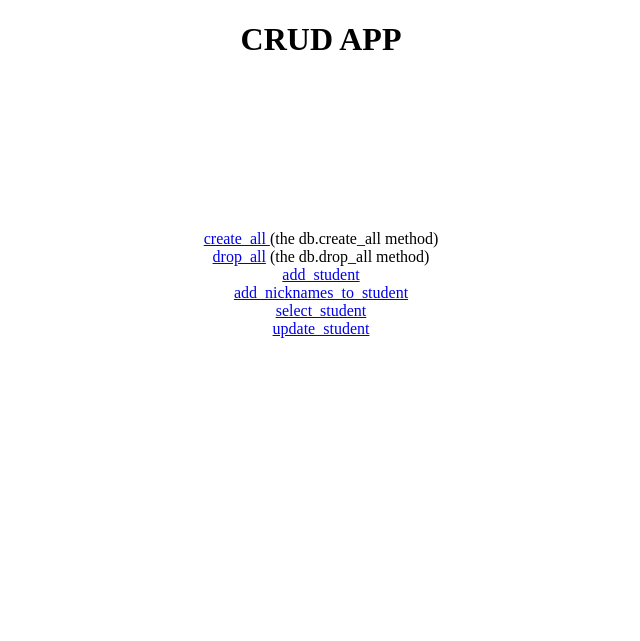
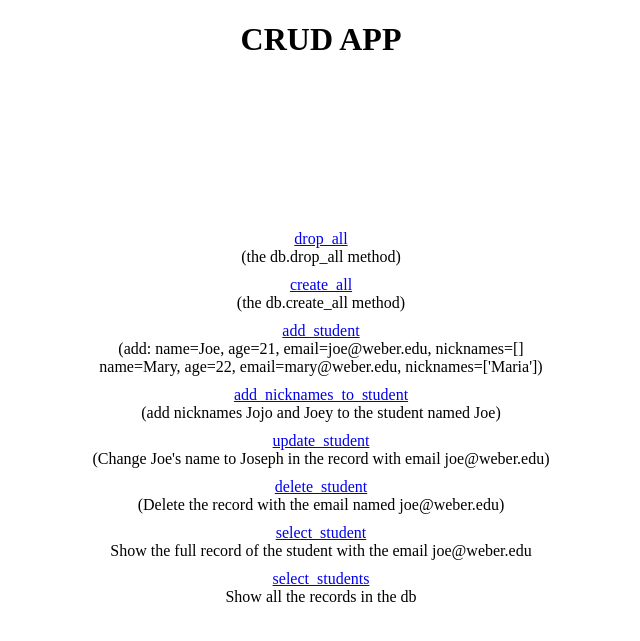
Before and after one commit to lfernandez55/3200_sqlalchemy_crud_wtf_app, a Flask app: page / in a window 1280 px wide. Shown: the top 641 px of the page, without its empty margins (319-959 px from the left). Run offline with Flask 2, Linux system fonts and the light colour scheme.

Commit message:
Everything working with one to many relationship

```diff
--- a/app.py
+++ b/app.py
@@ -12,11 +12,18 @@ class Student(db.Model):
     __tablename__ = 'student'
     id = db.Column(db.Integer(), primary_key=True)
     name = db.Column(db.String(50), unique=True)
+    email = db.Column(db.String(50), unique=True)
     age = db.Column(db.Integer())
-    student_nick_names = db.relationship("StudentNickName", backref='student')
+    student_nick_names = db.relationship("StudentNickName", backref='student', cascade='all')
 
-    def __repr__(self):
-        string_object = self.name  + "end_of_object"
+    def __str__(self):
+
+        nick_names = "["
+        for nick in self.student_nick_names:
+            nick_names = nick_names + nick.nick_name + ','
+        nick_names = nick_names + "]"
+        #string_object = str(self.id)  + "|" + str(self.name)  + "|" + str(self.age)  + "|" +str(self.student_nick_names)
+        string_object = str(self.id) + "|" + str(self.name) +"|" + str(self.email) + "|" + str(self.age) + "|" + nick_names
         return string_object
 
 # Define the UserRoles association table
@@ -24,7 +31,11 @@ class StudentNickName(db.Model):
     __tablename__ = 'student_nick_name'
     id = db.Column(db.Integer(), primary_key=True)
     nick_name = db.Column(db.String(50), unique=True)
-    student_id = db.Column(db.Integer, db.ForeignKey('student.id'))
+    student_id = db.Column(db.Integer, db.ForeignKey('student.id', ondelete='CASCADE'))
+
+    def __str__(self):
+        string_object = nick_name
+        return string_object
 
 if __name__ == '__main__':
     app.run(host='0.0.0.0', port=4000, debug=True)
@@ -48,9 +59,9 @@ def drop_all():
     message = "DB Dropped!!)"
     return render_template('index.html', message=message)
 
-@app.route('/add_student')
-def add_student():
-    joe = Student(name='Joe',age=21)
+@app.route('/add_students')
+def add_students():
+    joe = Student(name='Joe',email="joe@weber.edu",age=21)
     # nickname_1 = StudentNickName(nick_name="Jo Jo")
     # nickname_2 = StudentNickName(nick_name="Joey")
     # joe.student_nick_names.append(nickname_1)
@@ -58,14 +69,21 @@ def add_student():
     db.session.add(joe)
     db.session.commit()
 
-    message = "Student named Joe added to DB)"
+    mary = Student(name='Mary', email="mary@weber.edu", age=22)
+    nickname_1 = StudentNickName(nick_name="Maria")
+    mary.student_nick_names.append(nickname_1)
+    db.session.add(mary)
+    db.session.commit()
+
+
+    message = "Student named Joe and Mary added to DB)"
     return render_template('index.html', message=message)
 
 @app.route('/add_nicknames_to_student')
 def add_nicknames_to_student():
-    joe = Student.query.filter(Student.name == 'Joe').first()
+    joe = Student.query.filter(Student.email == 'joe@weber.edu').first()
     print(joe.name)
-    nickname_1 = StudentNickName(nick_name="Jo Jo")
+    nickname_1 = StudentNickName(nick_name="Jojo")
     nickname_2 = StudentNickName(nick_name="Joey")
     joe.student_nick_names.append(nickname_1)
     joe.student_nick_names.append(nickname_2)
@@ -76,18 +94,40 @@ def add_nicknames_to_student():
 
 @app.route('/update_student')
 def update_student():
-    joe = Student.query.filter(Student.name == 'Joe').first()
-    #TODO:  update student here
-    message = "TODO UPDATE STUDENT"
+    joe = Student.query.filter(Student.email == 'joe@weber.edu').first()
+    joe.name = 'Joseph'
+    db.session.add(joe)
+    db.session.commit()
+    message = "Student Updated"
     return render_template('index.html', message=message)
 
 
 @app.route('/select_student')
 def select_student():
-    joe = Student.query.filter(Student.name == 'Joe').first()
+    joe = Student.query.filter(Student.email == 'joe@weber.edu').first()
+    # print(joe)
+    # query_results = ""
+    # query_results = query_results + joe.name + " AKA: "
+    # for nicknames in joe.student_nick_names:
+    #     query_results = query_results + " " + nicknames.nick_name
+    # message = "Query Results: " + query_results
+    message = "Query Results:<br> " + str(joe)
+    return render_template('index.html', message=message)
+
+@app.route('/select_students')
+def select_students():
+    students = Student.query.all()
     query_results = ""
-    query_results = query_results + joe.name + " AKA: "
-    for nicknames in joe.student_nick_names:
-        query_results = query_results + " " + nicknames.nick_name
-    message = "Query Results: " + query_results
+    for stud in students:
+        query_results = query_results + str(stud) + "<br>"
+
+    message = "Query Results: <br>" + query_results
     return render_template('index.html', message=message)
+
+@app.route('/delete_student')
+def delete_student():
+    joe = Student.query.filter(Student.email == 'joe@weber.edu').first()
+    db.session.delete(joe)
+    db.session.commit()
+    message = "Joe deleted from DB"
+    return render_template('index.html', message=message)
--- a/templates/index.html
+++ b/templates/index.html
@@ -10,21 +10,41 @@
     text-align: center;
     margin: auto
     }
-    h4{width: 200px; height:50px; margin:auto;}
+    h4{width: 300px; height:50px; margin:auto;}
     ul{list-style-type:none; margin: 100px 0; padding:0}
-    li{margin:0; padding:0}
+    li{margin:10px 0; padding:0}
 
 </style>
 <body>
 <h1>CRUD APP</h1>
-<h4>{{message}}</h4>
+<h4>{{message|safe}}</h4>
 <ul>
-    <li><a href="{{ url_for('create_all') }}" >create_all </a> (the db.create_all method)</li>
-    <li><a href="{{ url_for('drop_all') }}" >drop_all</a> (the db.drop_all method)</li>
-    <li><a href="{{ url_for('add_student') }}" >add_student</a></li>
-    <li><a href="{{ url_for('add_nicknames_to_student') }}" >add_nicknames_to_student</a></li>
-    <li><a href="{{ url_for('select_student') }}" >select_student</a></li>
-    <li><a href="{{ url_for('update_student') }}" >update_student</a></li>
+    <li><a href="{{ url_for('drop_all') }}" >drop_all</a>
+        <br>(the db.drop_all method)
+    </li>
+    <li><a href="{{ url_for('create_all') }}" >create_all </a>
+        <br>(the db.create_all method)
+    </li>
+    <li><a href="{{ url_for('add_students') }}" >add_student</a><br>(add:
+        name=Joe, age=21, email=joe@weber.edu, nicknames=[]<br>
+        name=Mary, age=22, email=mary@weber.edu, nicknames=['Maria'])<br>
+    </li>
+    <li><a href="{{ url_for('add_nicknames_to_student') }}" >add_nicknames_to_student</a>
+    <br>(add nicknames Jojo and Joey to the student named Joe)
+    </li>
+    <li><a href="{{ url_for('update_student') }}" >update_student</a>
+    <br>(Change Joe's name to Joseph in the record with email joe@weber.edu)
+    </li>
+    <li><a href="{{ url_for('delete_student') }}" >delete_student</a>
+    <br>(Delete the record with the email named joe@weber.edu)
+    </li>
+    <li><a href="{{ url_for('select_student') }}" >select_student</a>
+        <br>Show the full record of the student with the email joe@weber.edu
+    </li>
+    <li><a href="{{ url_for('select_students') }}" >select_students</a>
+        <br>Show all the records in the db
+    </li>
+
 </ul>
 
 
```
Also changed, not shown: basic_app3.sqlite (added).
